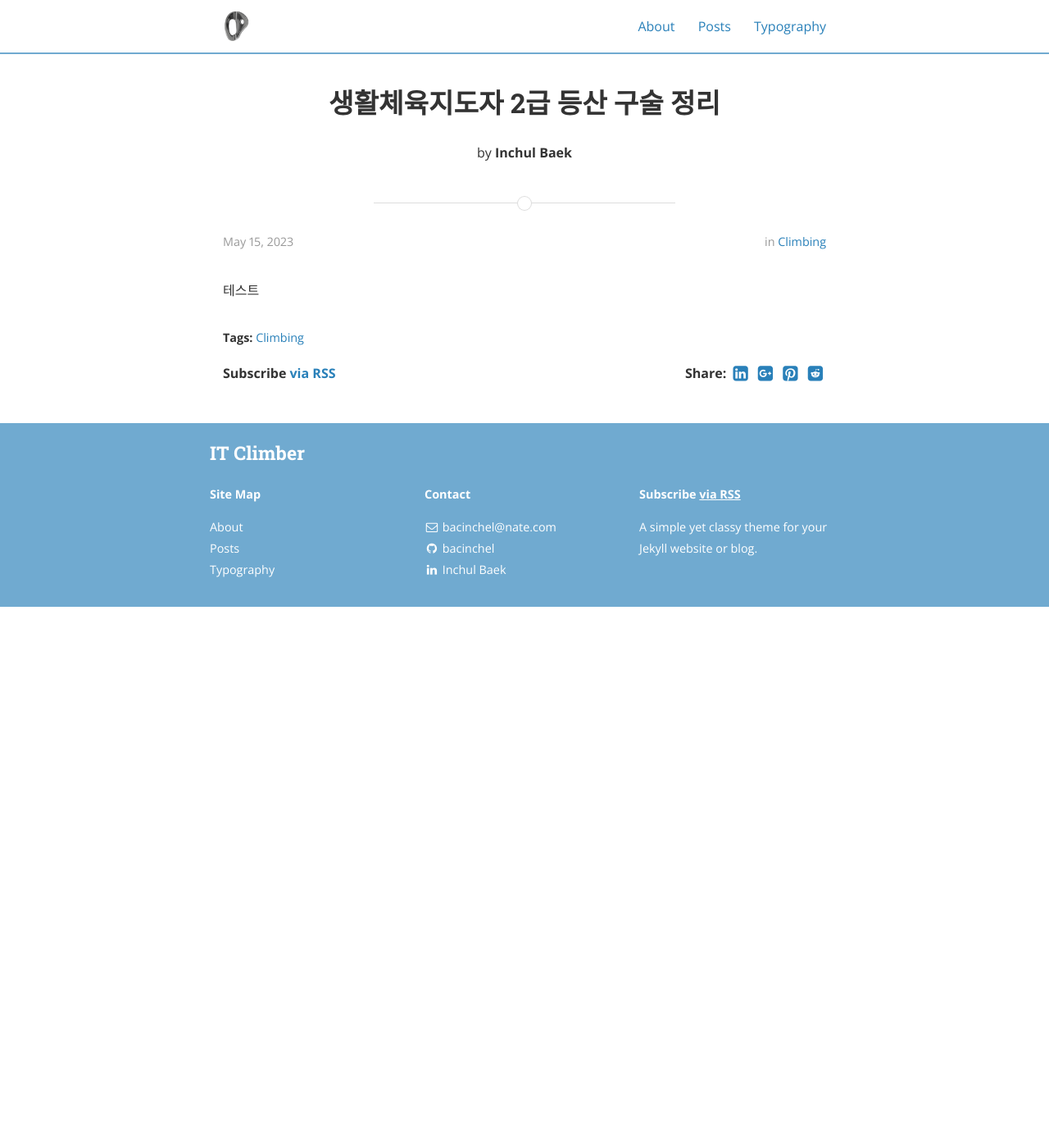
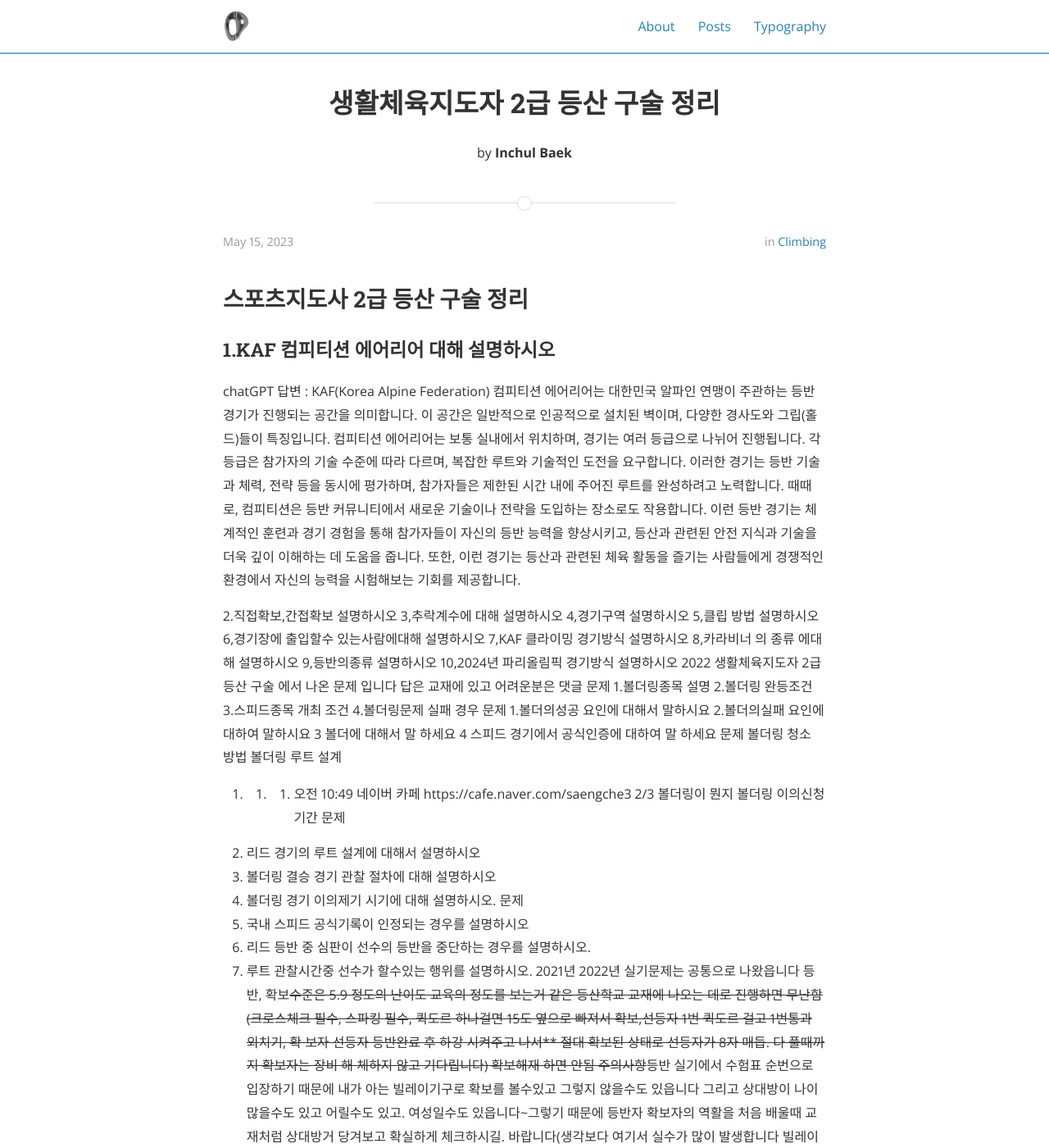
Before and after one commit to bacinchel/bacinchel.github.io, a Jekyll site: the page built from _posts/2023-05-15-license.markdown, in a window 1280 px wide and 1400 px high. Shown: the whole window at 82% size. Built offline with Jekyll 4.4.1, drawn with Linux system fonts in a browser that asks for light colours; nearby versions of some CDN libraries; some of the changed text lies outside the part shown.

Commit message:
Update 2023-05-15-license.markdown

```diff
--- a/_posts/2023-05-15-license.markdown
+++ b/_posts/2023-05-15-license.markdown
@@ -7,4 +7,61 @@ categories: Climbing
 tags: Climbing
 ---
 
-테스트
+## 스포츠지도사 2급 등산 구술 정리
+### 1.KAF 컴피티션 에어리어 대해 설명하시오
+chatGPT 답변 :
+KAF(Korea Alpine Federation) 컴피티션 에어리어는 대한민국 알파인 연맹이 주관하는 등반 경기가 진행되는 공간을 의미합니다. 이 공간은 일반적으로 인공적으로 설치된 벽이며, 다양한 경사도와 그립(홀드)들이 특징입니다.
+컴피티션 에어리어는 보통 실내에서 위치하며, 경기는 여러 등급으로 나뉘어 진행됩니다. 각 등급은 참가자의 기술 수준에 따라 다르며, 복잡한 루트와 기술적인 도전을 요구합니다.
+이러한 경기는 등반 기술과 체력, 전략 등을 동시에 평가하며, 참가자들은 제한된 시간 내에 주어진 루트를 완성하려고 노력합니다. 때때로, 컴피티션은 등반 커뮤니티에서 새로운 기술이나 전략을 도입하는 장소로도 작용합니다.
+이런 등반 경기는 체계적인 훈련과 경기 경험을 통해 참가자들이 자신의 등반 능력을 향상시키고, 등산과 관련된 안전 지식과 기술을 더욱 깊이 이해하는 데 도움을 줍니다. 또한, 이런 경기는 등산과 관련된 체육 활동을 즐기는 사람들에게 경쟁적인 환경에서 자신의 능력을 시험해보는 기회를 제공합니다.
+
+2.직접확보,간접확보 설명하시오
+3,추락계수에 대해 설명하시오
+4,경기구역 설명하시오
+5,클립 방법 설명하시오
+6,경기장에 출입할수 있는사람에대해 설명하시오
+7,KAF 클라이밍 경기방식 설명하시오
+8,카라비너 의 종류 에대해 설명하시오
+9,등반의종류 설명하시오
+10,2024년 파리올림픽 경기방식 설명하시오
+2022 생활체육지도자 2급 등산 구술 에서 나온 문제 입니다
+답은 교재에 있고 어려운분은 댓글
+문제
+1.볼더링종목 설명
+2.볼더링 완등조건
+3.스피드종목 개최 조건
+4.볼더링문제 실패 경우
+문제
+1.볼더의성공 요인에 대해서 말하시요
+2.볼더의실패 요인에 대하여 말하시요
+3 볼더에 대해서 말 하세요
+4 스피드 경기에서 공식인증에 대하여 말 하세요
+문제
+볼더링 청소 방법
+볼더링 루트 설계
+23. 5. 15. 오전 10:49 네이버 카페
+https://cafe.naver.com/saengche3 2/3
+볼더링이 뭔지
+볼더링 이의신청 기간
+문제
+1. 리드 경기의 루트 설계에 대해서 설명하시오
+2. 볼더링 결승 경기 관찰 절차에 대해 설명하시오
+3. 볼더링 경기 이의제기 시기에 대해 설명하시오.
+문제
+1. 국내 스피드 공식기록이 인정되는 경우를 설명하시오
+2. 리드 등반 중 심판이 선수의 등반을 중단하는 경우를 설명하시오.
+3. 루트 관찰시간중 선수가 할수있는 행위를 설명하시오.
+2021년 2022년 실기문제는 공통으로 나왔읍니다
+등반, 확보~~수준은 5.9 정도의 난이도
+교육의 정도를 보는거 같은
+등산학교 교재에 나오는 데로 진행하면 무난함
+(크로스체크 필수, 스파킹 필수, 퀵도르 하나걸면 15도 옆으로 빠져서 확보,선등자 1번 퀵도르 걸고 1번통과 외치기, 확
+보자 선등자 등반완료 후 하강 시켜주고 나서** 절대 확보된 상태로 선등자가 8자 매듭. 다 풀때까지 확보자는 장비 해
+체하지 않고 기다립니다) 확보해재 하면 안됨
+주의사항~~등반 실기에서
+수험표 순번으로 입장하기 때문에 내가 아는 빌레이기구로 확보를 볼수있고 그렇지 않을수도 있읍니다
+그리고 상대방이 나이많을수도 있고 어릴수도 있고. 여성일수도 있읍니다~그렇기 때문에 등반자 확보자의 역활을 처음
+배울때 교재처럼 상대방거 당겨보고 확실하게 체크하시길. 바랍니다(생각보다 여기서 실수가 많이 발생합니다 빌레이
+반대로장착. 로프벨트에 통과미숙, 8자 매듭 부족 등등)
+응급처치~~심폐소생술 삼각근 처치방법
+일반등산~~스틱사용법 보행법 배낭꾸리기 등등 입니다
```
